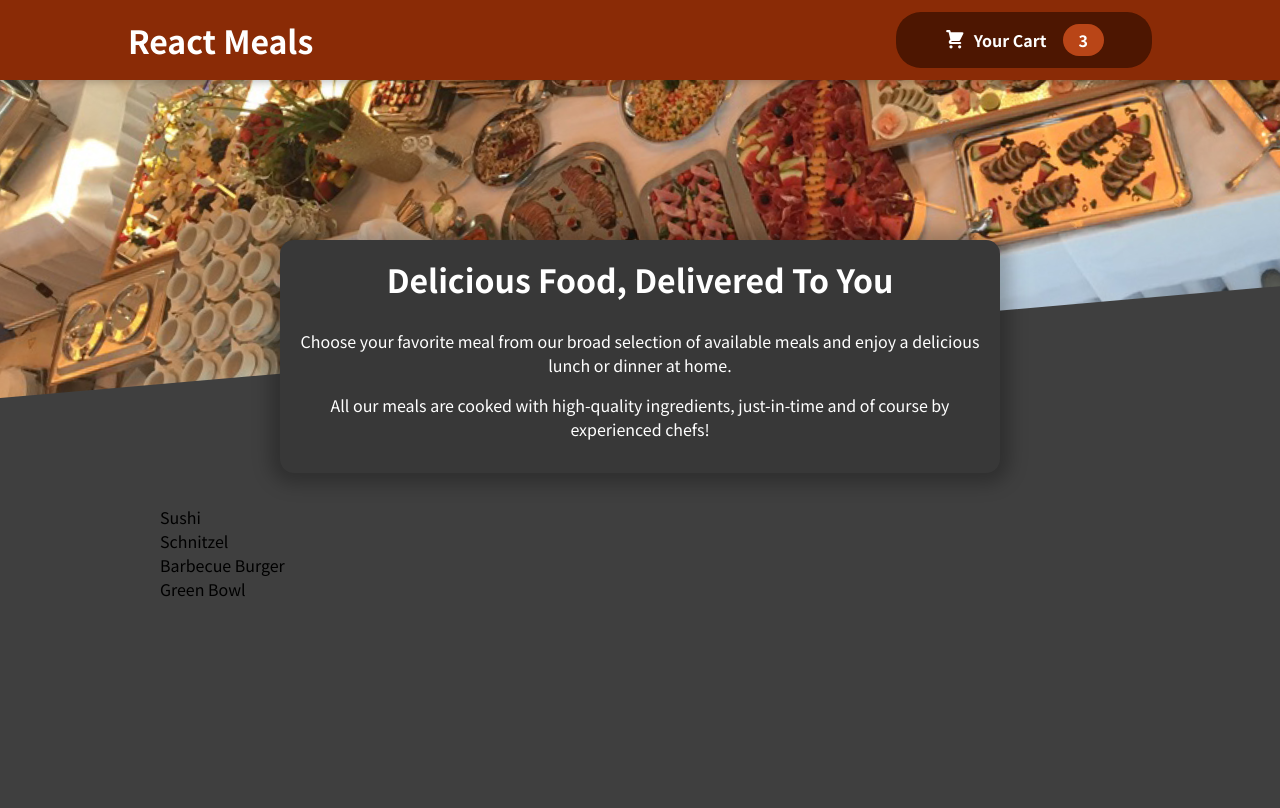
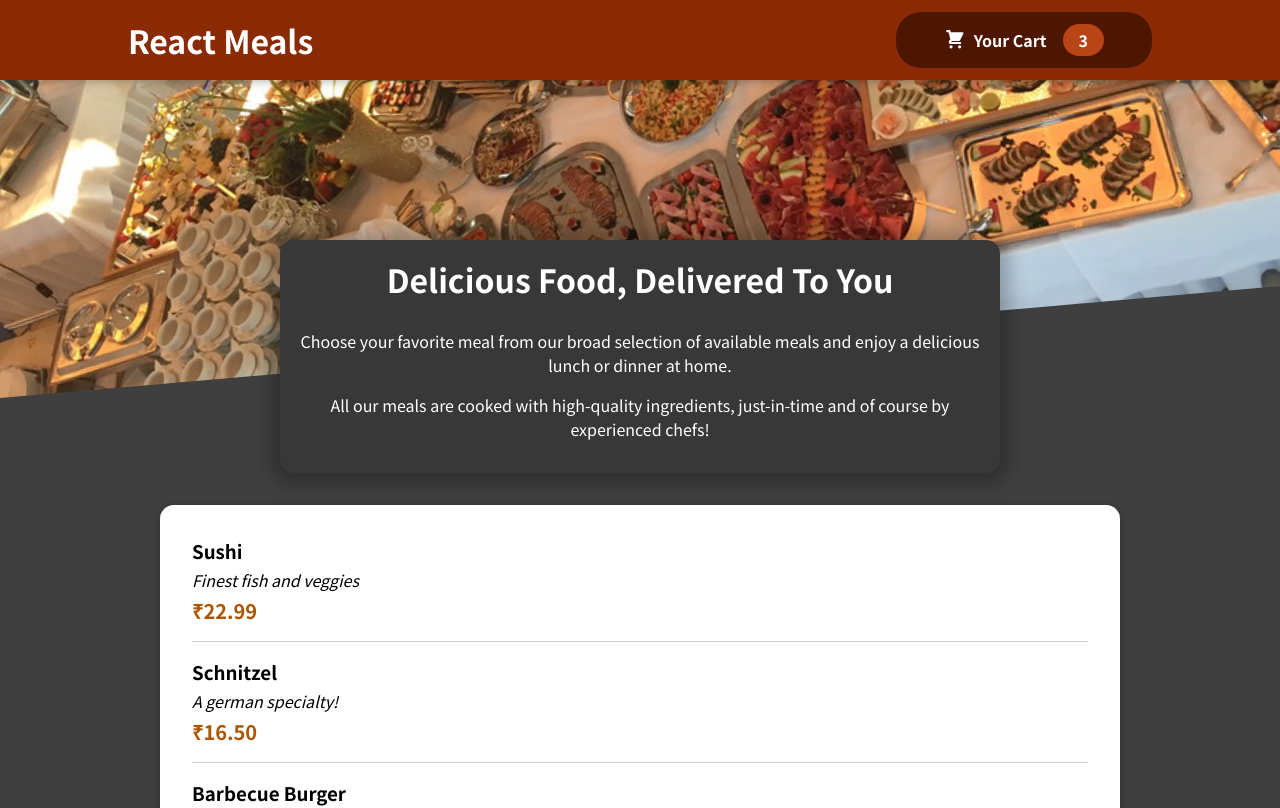
Before and after one commit to dhruv481/Food-Ordering-App, a React (Create React App) app: page / in a window 1280 px wide. Shown: the top 808 px of the page. Built offline with nearby package versions, Linux system fonts and the light colour scheme.

Commit message:
adding meal items

```diff
--- a/src/components/Meals/AvailableMeals.js
+++ b/src/components/Meals/AvailableMeals.js
@@ -1,4 +1,6 @@
+import Card from "../UI/Card";
 import classes from "./AvailableMeals.module.css";
+import MealItem from "./MealItem/MealItem";
 
 const DUMMY_MEALS = [
   {
@@ -28,10 +30,19 @@
 ];
 
 const AvailableMeals = () => {
-  const mealsList = DUMMY_MEALS.map((meal) => <li>{meal.name}</li>);
+  const mealsList = DUMMY_MEALS.map((meal) => (
+    <MealItem
+      key={meal.id}
+      name={meal.name}
+      description={meal.description}
+      price={meal.price}
+    />
+  ));
   return (
     <section className={classes.meals}>
-      <ul>{mealsList}</ul>
+      <Card>
+        <ul>{mealsList}</ul>
+      </Card>
     </section>
   );
 };
--- /dev/null
+++ b/src/components/Meals/MealItem/MealItem.js
@@ -0,0 +1,16 @@
+import classes from './MealItem.module.css';
+
+const MealItem = (props) => {
+    const price = `₹${props.price.toFixed(2)}`;
+
+    return <li className={classes.meal}>
+        <div>
+            <h3>{props.name}</h3>
+            <div className={classes.description}>{props.description}</div>
+            <div className={classes.price}>{price}</div>
+        </div>
+        <div></div>
+    </li>
+};
+
+export default MealItem;
--- /dev/null
+++ b/src/components/Meals/MealItem/MealItem.module.css
@@ -0,0 +1,22 @@
+.meal {
+  display: flex;
+  justify-content: space-between;
+  margin: 1rem;
+  padding-bottom: 1rem;
+  border-bottom: 1px solid #ccc;
+}
+
+.meal h3 {
+  margin: 0 0 0.25rem 0;
+}
+
+.description {
+  font-style: italic;
+}
+
+.price {
+  margin-top: 0.25rem;
+  font-weight: bold;
+  color: #ad5502;
+  font-size: 1.25rem;
+}
```
